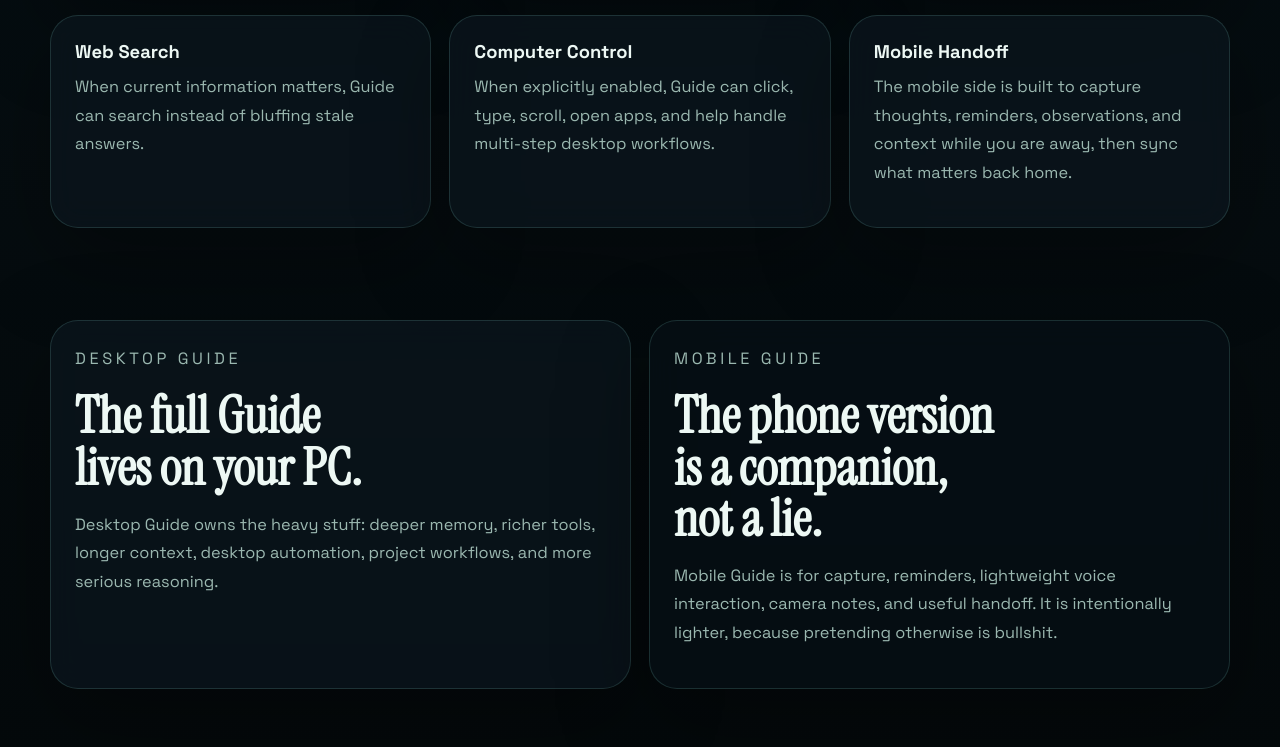
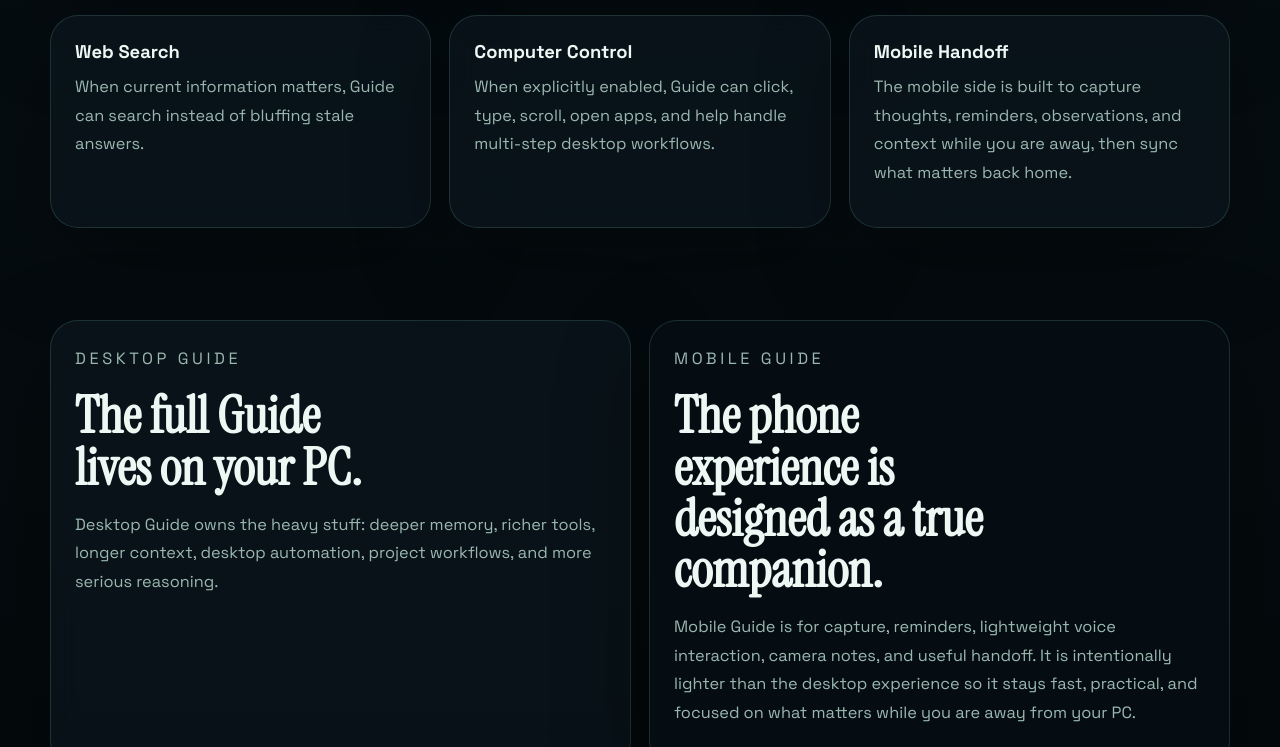
Before and after one commit to Corzarium/GuideandI, a plain HTML site: page index.html in a window 1280 px wide. Shown: the part 2053-2800 px from the top of the page. Drawn offline with Linux system fonts and the light colour scheme.

Commit message:
Update index.html

```diff
--- a/index.html
+++ b/index.html
@@ -51,7 +51,7 @@
                         <li>Voice input and spoken responses</li>
                         <li>Web search for current information</li>
                         <li>Computer control with explicit permission</li>
-                        <li>Mobile companion handoff instead of fake remote-desktop nonsense</li>
+                        <li>Mobile companion support with seamless desktop handoff</li>
                     </ul>
                 </aside>
             </div>
@@ -146,10 +146,11 @@
                 </div>
                 <div class="highlight-panel alt">
                     <p class="section-kicker">Mobile Guide</p>
-                    <h2>The phone version is a companion, not a lie.</h2>
+                    <h2>The phone experience is designed as a true companion.</h2>
                     <p>
                         Mobile Guide is for capture, reminders, lightweight voice interaction, camera notes, and
-                        useful handoff. It is intentionally lighter, because pretending otherwise is bullshit.
+                        useful handoff. It is intentionally lighter than the desktop experience so it stays fast,
+                        practical, and focused on what matters while you are away from your PC.
                     </p>
                 </div>
             </section>
```
